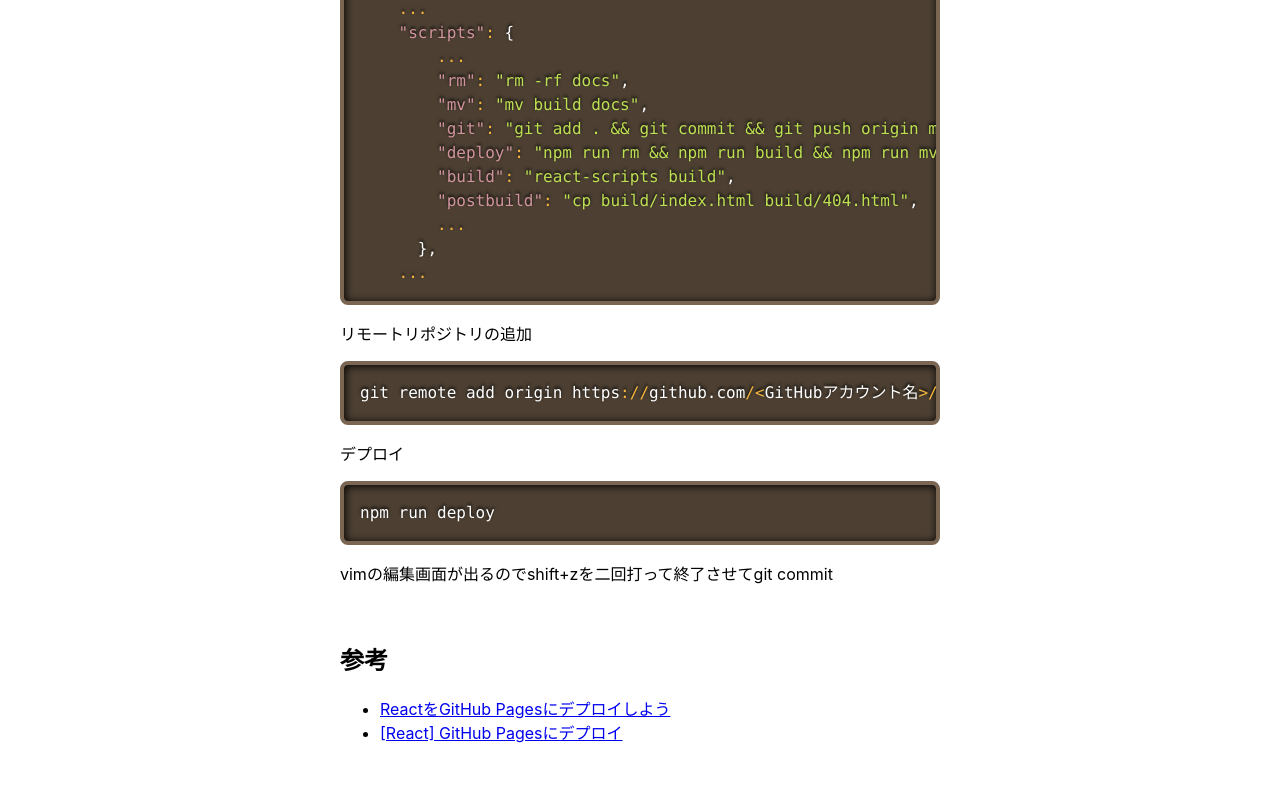
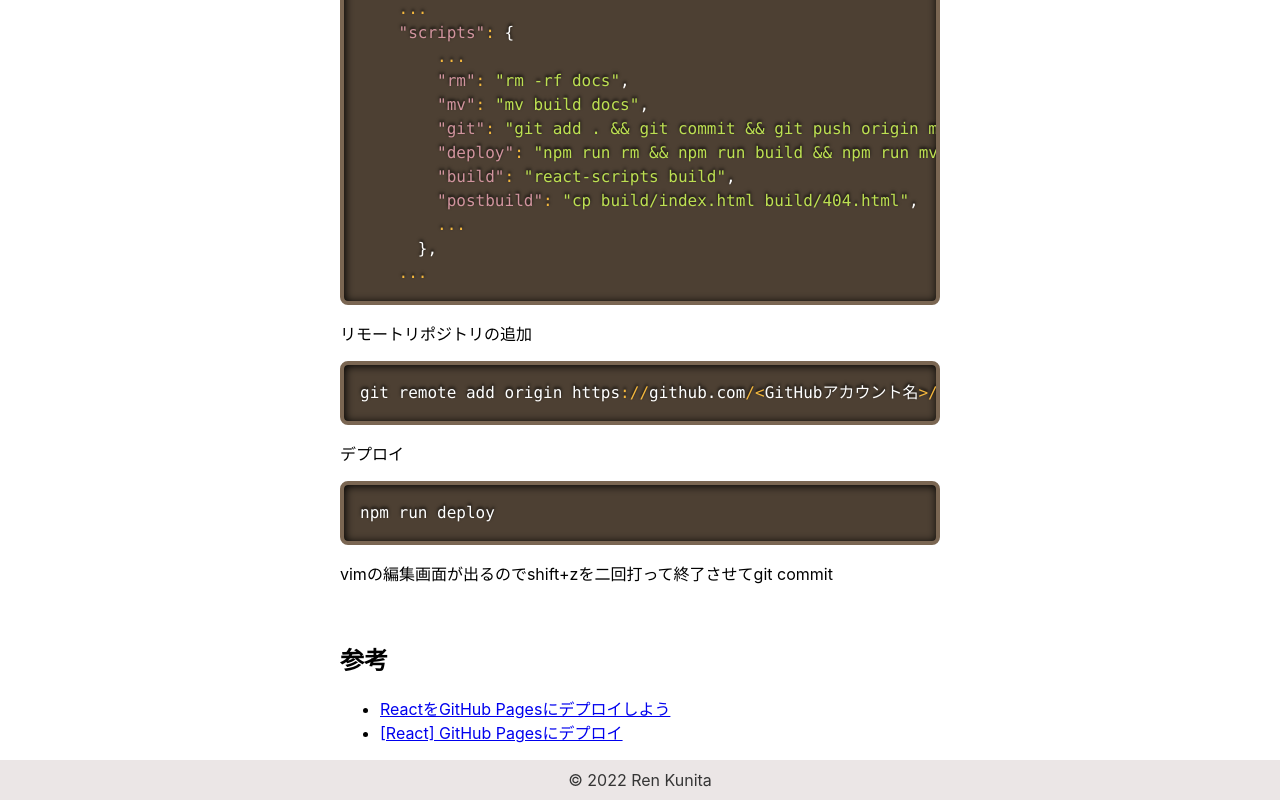
Before and after one commit to renkunita/about, a React (Create React App) app: page /about/blog/1 in a window 1280 px wide. Shown: the part 454-1254 px from the top of the page. Before the commit the page ends 1214 px from the top, so only its background shows below. Built offline with nearby package versions, Linux system fonts and the light colour scheme.

Commit message:
add footer

```diff
--- a/src/App.css
+++ b/src/App.css
@@ -1,3 +1,12 @@
+body {
+  display: flex;
+  flex-flow: column;
+  min-height: 100vh;
+}
+main {
+  flex: 1;
+}
+
 .App {
   text-align: center;
 }
--- a/src/App.js
+++ b/src/App.js
@@ -3,11 +3,17 @@ import { BrowserRouter, Route, Switch } from "react-router-dom";
 import Home from "./Home";
 import Blog from "./Blog";
 import Blog1 from "./Blog1";
+import Header from "./Header";
+import Footer from "./Footer";
 
 
 function App() {
   return (
+    <>
+    <body>
     <BrowserRouter>
+    <Header/>
+    <main>
       <Switch>
         <Route exact path="/about">
           <Home />
@@ -19,7 +25,11 @@ function App() {
           <Blog1 />
         </Route>
       </Switch>
+    </main>
+    <Footer/>
     </BrowserRouter>
+    </body>
+  </>
   );
 }
 
--- a/src/Blog.js
+++ b/src/Blog.js
@@ -1,13 +1,10 @@
 import React from "react";
-import Header from "./Header";
 import topimage from "./image/mountains-190055.jpg";
 
 
 export default (props) => {
     return (
       <>
-      <Header />
-
       <div className="topimage">
           <img
             src={topimage}
--- a/src/Blog1.js
+++ b/src/Blog1.js
@@ -1,7 +1,5 @@
 import React from "react";
-import Header from "./Header";
 import topimage from "./image/mountains-190055.jpg";
-
 import CodeBlock from "./CodeBlock";
 
 export default (props) => {
@@ -36,8 +34,6 @@ npm run deploy
 
     return (
       <>
-      <Header />
-
       <div className="topimage">
           <img
             src={topimage}
--- /dev/null
+++ b/src/Footer.css
@@ -0,0 +1,15 @@
+.footerContainer {
+    width: 100%;
+    height: 40px;
+    background-color: #ebe6e6;;
+  }
+
+.footerBox {
+  width: 100%;
+  height: 40px;
+  display: flex;
+  justify-content: center;
+  align-items: center;
+  font-size: 16px;
+  color:#353535;
+  }
--- /dev/null
+++ b/src/Footer.js
@@ -0,0 +1,12 @@
+import React from "react";
+import "./Footer.css";
+
+export default (props) => {
+  return (
+    <>
+      <div class="footerContainer">
+        <div class="footerBox">&copy; 2022 Ren Kunita</div>
+      </div>
+    </>
+  );
+};
--- a/src/Header.js
+++ b/src/Header.js
@@ -6,8 +6,6 @@ export default (props) => {
     <>
       <Sidebar pageWrapId={"page-wrap"} outerContainerId={"outer-container"} />
 
-
-
       <div class="container">
         <div class="box">renkunita</div>
       </div>
--- a/src/Home.js
+++ b/src/Home.js
@@ -1,5 +1,4 @@
 import React from "react";
-import Header from "./Header";
 import "./Home.css";
 import topimage from "./image/mountains-190055.jpg";
 
@@ -7,8 +6,6 @@ import topimage from "./image/mountains-190055.jpg";
 export default (props) => {
     return (
       <>
-      <Header />
-
       <div className="topimage">
           <img
             src={topimage}
@@ -54,6 +51,7 @@ export default (props) => {
         </div>
       </ul>
       </div>
+
       </>
     );
   };
--- a/src/Sidebar.css
+++ b/src/Sidebar.css
@@ -3,7 +3,7 @@
     height: 40px;
     position: fixed;
     z-index: 10;
-    background-color: #ffffffd0;;
+    background-color: #ebe6e6d0;;
   }
 
 .box {
```
Also changed, not shown: 12 other files (tests, documents, lock files or other folders). Lines whose indentation alone changed are shown as unchanged.
